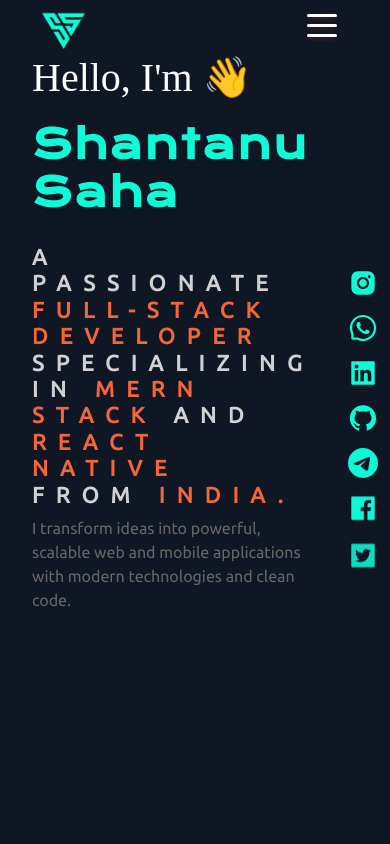
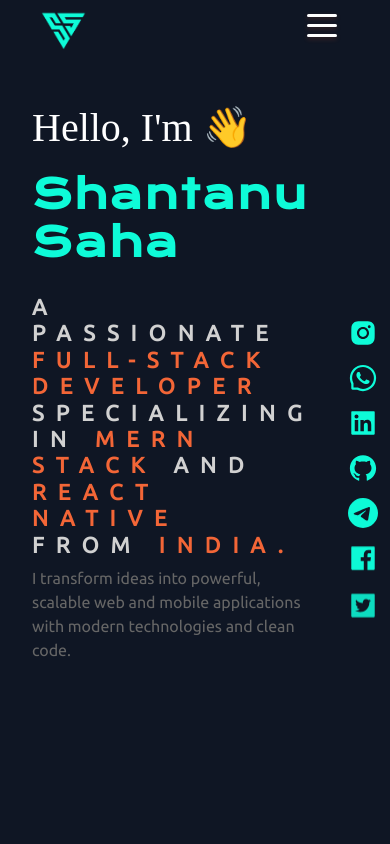
Before and after one commit to Sanuu05/portfolio, a React (Create React App) app: page / in a window 390 px wide. Shown: the top 844 px of the page. Built offline with nearby package versions, Linux system fonts and the light colour scheme.

Commit message:
Adjust mobile layout by adding top padding to background element for improved spacing on smaller screens.

```diff
--- a/src/index.css
+++ b/src/index.css
@@ -1287,6 +1287,9 @@ input, textarea{
 
 
 @media screen and (max-width: 1200px) {
+  #bg{
+    padding-top: 50px;
+  }
   .servicerow{
     padding: 20px 60px;
   }
```
